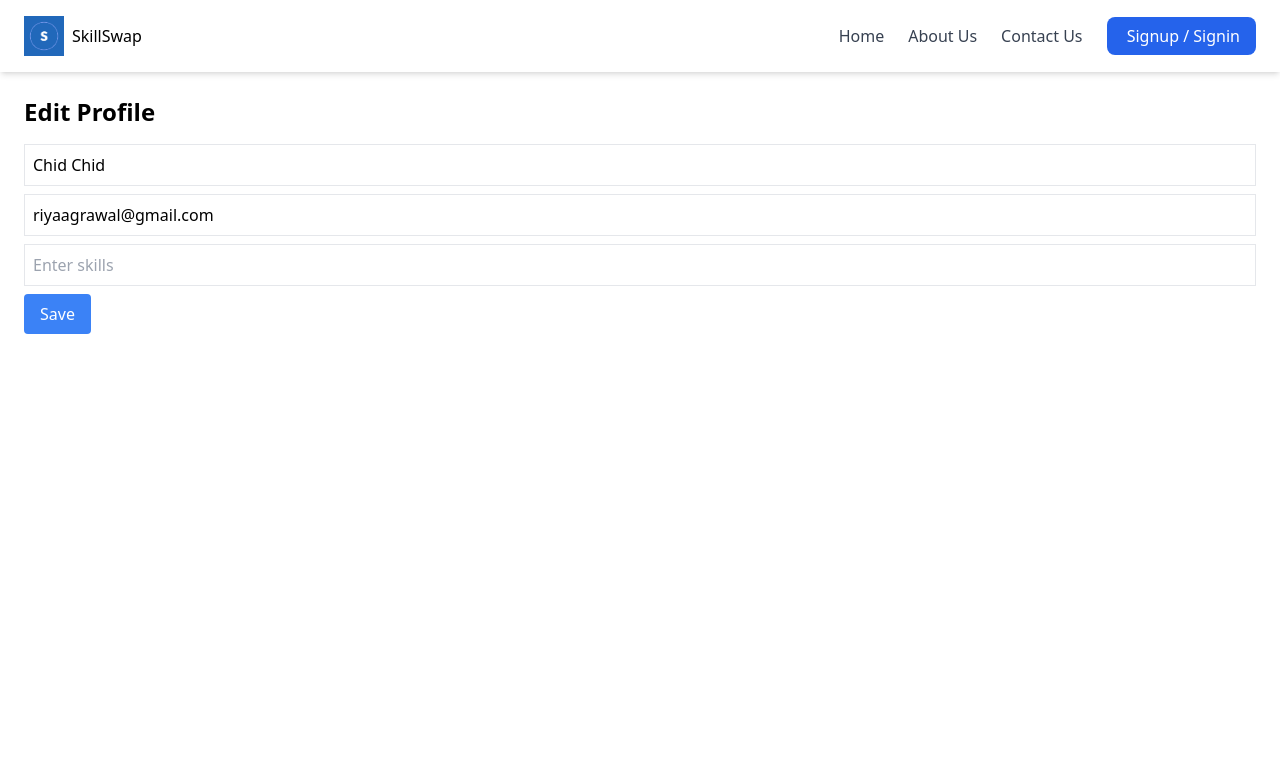
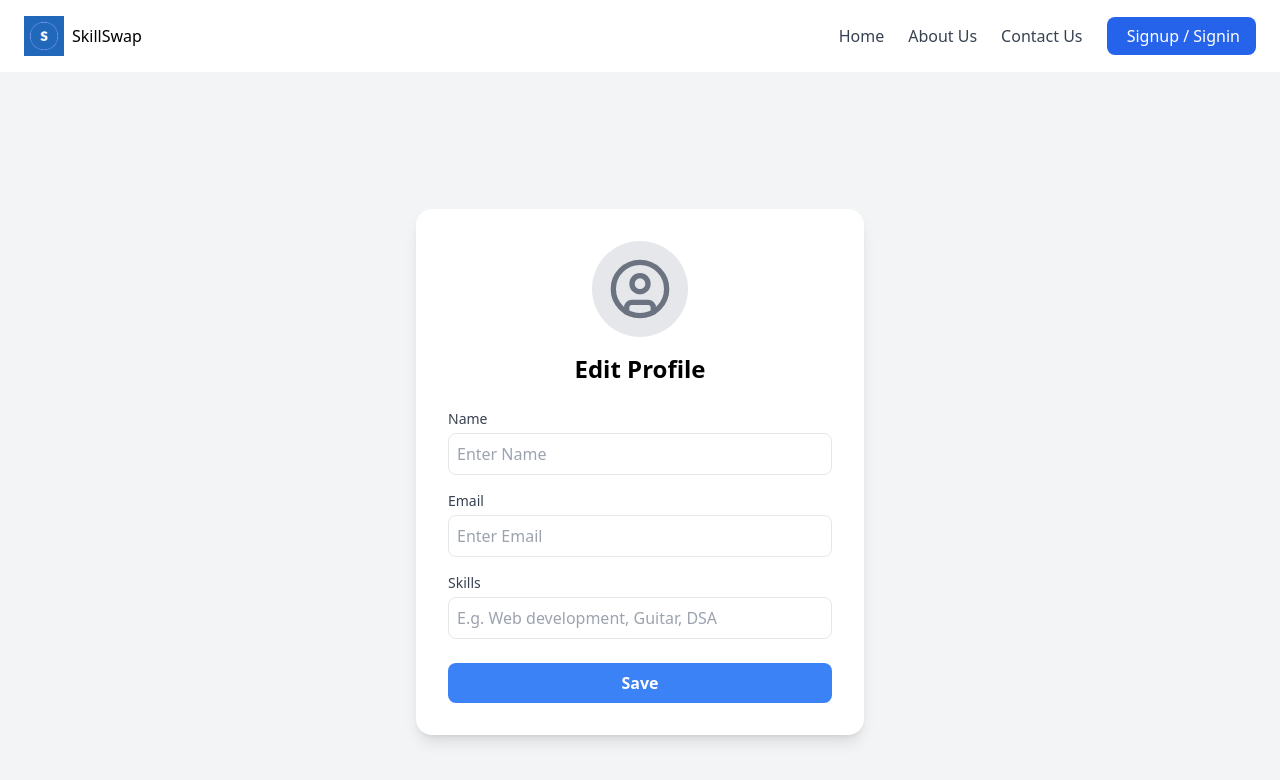
Before and after one commit to riyaagrawal-0025/Skillswap, a React (Vite) app in the folder client/: page /profile in a window 1280 px wide. Shown: the top 780 px of the page. Built offline with nearby package versions, Linux system fonts and the light colour scheme; no server answers.

Commit message:
profile page updated

```diff
--- a/client/context/UserContext.jsx
+++ b/client/context/UserContext.jsx
@@ -6,8 +6,8 @@ export const UserContext = createContext();
 
 export const UserProvider = ({ children }) => {
     const [user, setUser] = useState({
-        name: "Chid Chid",
-        email: "riyaagrawal@gmail.com",
+        name: "",
+        email: "",
         skills: [],
     });
 
--- a/client/package.json
+++ b/client/package.json
@@ -11,6 +11,7 @@
   },
   "dependencies": {
     "axios": "^1.11.0",
+    "lucide-react": "^0.541.0",
     "react": "^19.1.1",
     "react-dom": "^19.1.1",
     "react-router-dom": "^7.8.2"
--- a/client/src/pages/Profile.jsx
+++ b/client/src/pages/Profile.jsx
@@ -1,11 +1,12 @@
 import { useContext, useState } from 'react';
 import { UserContext } from '../../context/UserContext';
+import { UserCircle } from 'lucide-react';
 
 function Profile() {
   const { user, setUser } = useContext(UserContext);
   const [name, setName] = useState(user.name);
   const [email, setEmail] = useState(user.email);
-  const [skills, setSkills] = useState(user.skills.join(","));
+  const [skills, setSkills] = useState(user.skills.join(", "));
 
   const handleSave = () => {
     setUser({
@@ -14,17 +15,64 @@ function Profile() {
       email,
       skills: skills.split(",").map(s => s.trim())
     });
-    alert("Profile Updated");
-  }
+    alert("✅ Profile Updated");
+  };
+
   return (
-    <div className="p-6">
-      <h2 className='text-2xl font-bold mb-4'>Edit Profile</h2>
-      <input type="text" value={name} onChange={e => setName(e.target.value)} placeholder='Enter Name' className="border p-2 w-full mb-2"></input>
-      <input type="email" value={email} onChange={e => setEmail(e.target.value)} placeholder='Enter Name' className="border p-2 w-full mb-2"></input>
-      <input type="text" value={skills} onChange={e => setSkills(e.target.value)} placeholder='Enter skills' className="border p-2 w-full mb-2"></input>
-      <button onClick={handleSave} className='bg-blue-500 text-white px-4 py-2 rounded'>Save</button>
+    <div className="flex justify-center items-center min-h-screen bg-gray-100">
+      <div className="bg-white shadow-lg rounded-2xl p-8 w-full max-w-md">
+
+        <div className="flex flex-col items-center mb-6">
+          <div className="w-24 h-24 rounded-full bg-gray-200 flex items-center justify-center">
+            <UserCircle size={64} className="text-gray-500" />
+          </div>
+          <h2 className="text-2xl font-bold mt-4">Edit Profile</h2>
+        </div>
+
+        <div className="space-y-4">
+          <div>
+            <label className="block text-sm font-medium text-gray-700">Name</label>
+            <input
+              type="text"
+              value={name}
+              onChange={e => setName(e.target.value)}
+              placeholder="Enter Name"
+              className="border rounded-lg p-2 w-full mt-1 focus:ring-2 focus:ring-blue-400"
+            />
+          </div>
+
+          <div>
+            <label className="block text-sm font-medium text-gray-700">Email</label>
+            <input
+              type="email"
+              value={email}
+              onChange={e => setEmail(e.target.value)}
+              placeholder="Enter Email"
+              className="border rounded-lg p-2 w-full mt-1 focus:ring-2 focus:ring-blue-400"
+            />
+          </div>
+
+          <div>
+            <label className="block text-sm font-medium text-gray-700">Skills</label>
+            <input
+              type="text"
+              value={skills}
+              onChange={e => setSkills(e.target.value)}
+              placeholder="E.g. Web development, Guitar, DSA"
+              className="border rounded-lg p-2 w-full mt-1 focus:ring-2 focus:ring-blue-400"
+            />
+          </div>
+        </div>
+
+        <button
+          onClick={handleSave}
+          className="mt-6 w-full bg-blue-500 text-white py-2 rounded-lg font-semibold hover:bg-blue-600 transition"
+        >
+          Save
+        </button>
+      </div>
     </div>
-  )
+  );
 }
 
-export default Profile
+export default Profile;
```
Also changed, not shown: 1 other file (tests, documents, lock files or other folders).
